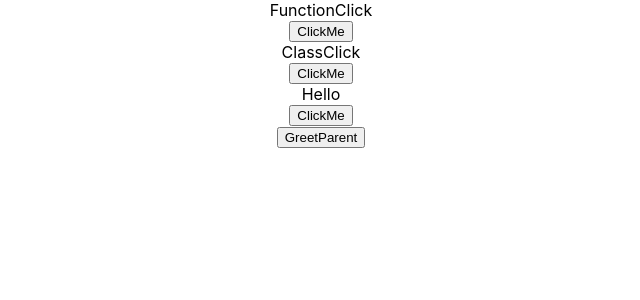
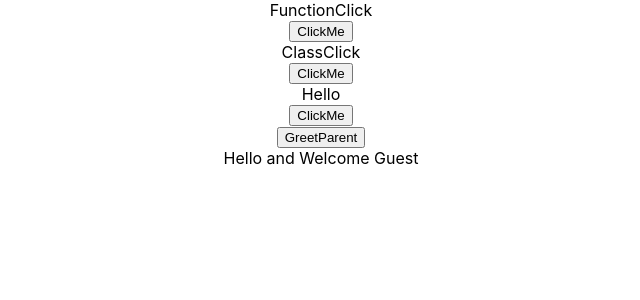
Before and after one commit to rishabhjaiswal155/React, a React (Create React App) app: page / in a window 1280 px wide. Shown: the top 300 px of the page, without its empty margins (319-959 px from the left). Built offline with nearby package versions, Linux system fonts and the light colour scheme.

Commit message:
Conditional Rendering using if else approach

```diff
--- a/src/App.js
+++ b/src/App.js
@@ -13,6 +13,7 @@ import FunctionClick from './components/FunctionClick';
 import ClassClick from './components/ClassClick';
 import EventBind from './components/EventBind';
 import ParentComponent from './components/ParentComponent';
+import ConditionalRendering from './components/ConditionalRendering';
 function App() {
   return (
     <div className="App">
@@ -50,6 +51,7 @@ function App() {
       <ClassClick/>
       <EventBind/>
       <ParentComponent/>
+      <ConditionalRendering/>
       </div>
   );
 }
--- /dev/null
+++ b/src/components/ConditionalRendering.js
@@ -0,0 +1,19 @@
+import React, { Component } from 'react'
+class ConditionalRendering extends Component {
+    constructor(props) {
+      super(props)
+
+      this.state = {
+         isLoggedIn: false
+      }
+    }
+  render() {
+    if(this.state.isLoggedIn)
+        return <div>Hello and welcome Rishabh</div>
+        else
+        return <div>Hello and Welcome Guest</div>
+
+  }
+}
+
+export default ConditionalRendering
```
